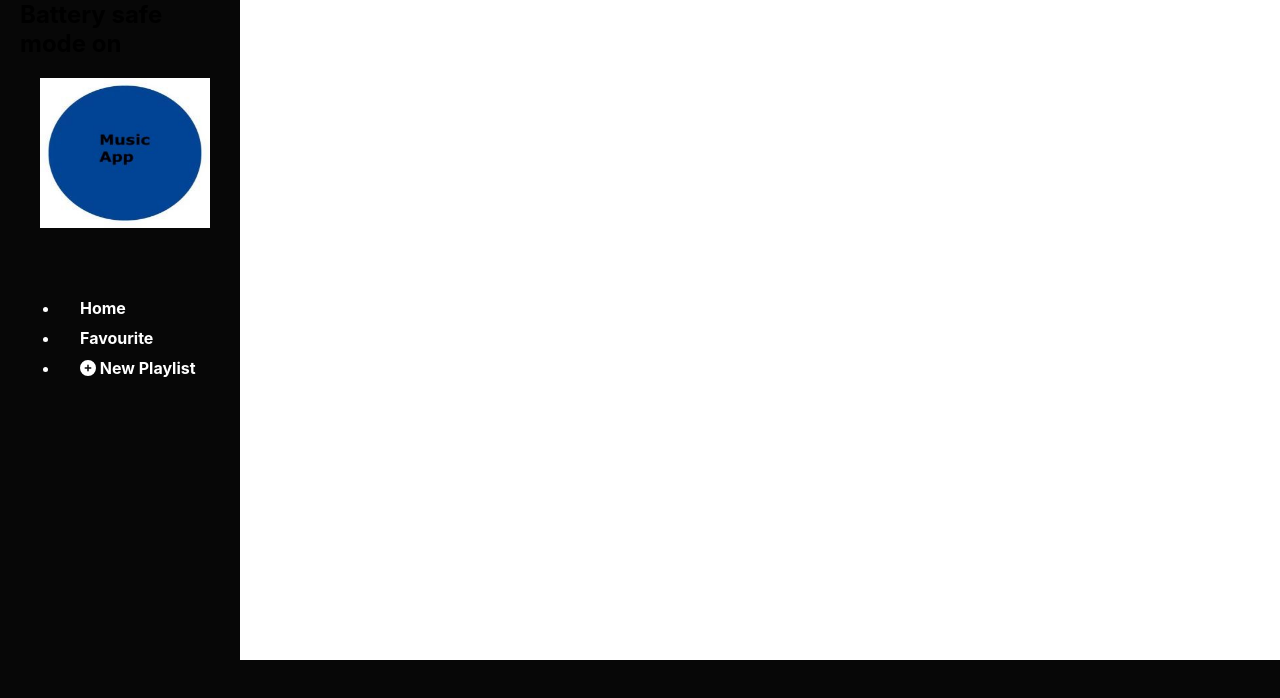
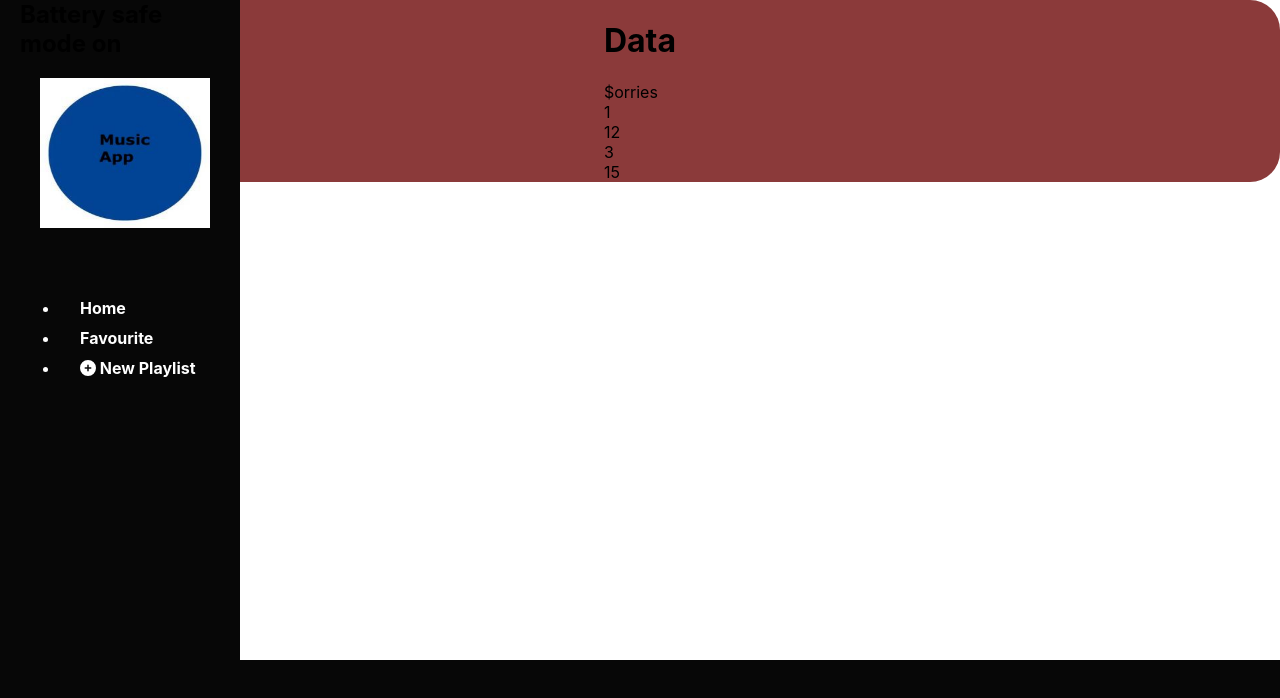
Before and after one commit to bbhushan0102/remit, a React (Create React App) app in the folder bb-music-app/: page /tracklist in a window 1280 px wide. Shown: the top 698 px of the page. Built offline with nearby package versions, Linux system fonts and the light colour scheme.

Commit message:
Track List added

```diff
--- a/bb-music-app/src/App.js
+++ b/bb-music-app/src/App.js
@@ -8,6 +8,7 @@ import Contentbar from './components/layout/Contentbar';
 import Footer from './components/layout/Footer';
 import Header from './components/layout/Header';
 import Search from './components/musicPlayer/Search';
+import TrackList from './components/musicPlayer/TrackList';
 
 
 
@@ -20,6 +21,7 @@ function App() {
         <Switch>
           <Route exact path="/" component={PlayerMain} />
           <Route exact path="/search" component={Search} />
+          <Route exact path="/tracklist" component={TrackList} />
         </Switch>
       </BrowserRouter>
       <Sidebar>
--- a/bb-music-app/src/components/musicPlayer/Player.js
+++ b/bb-music-app/src/components/musicPlayer/Player.js
@@ -104,15 +104,20 @@ function Player(props) {
 
                 </span>
             </p> */}
+
             <Link to='/search'>
-            <button className='control_ShuffleButton' onClick={()=>props.shuffle()} >
+            <button className='control_faSearch' >
                 <FontAwesomeIcon icon = { faSearch } /> {" "} Search
             </button>
              </Link>
+
+
              { " "}
              <button onClick={themeToggler}>Switch Theme</button>
              {" "}
-             <button > Add Playlist </button>
+             <Link to ='/tracklist'>
+                <button className='details'>Track List</button>
+             </Link>
 
         </div>
         </>
--- /dev/null
+++ b/bb-music-app/src/components/musicPlayer/TrackList.js
@@ -0,0 +1,21 @@
+import Songs from '../playList.json'
+
+function SongsList() {
+    return (
+        <div>
+           <h1>Data</h1>
+           {
+        Songs.map( song =>{
+            return(
+                <div key={song.id}>
+                    { song.track }
+                    {/* { song.src }
+                    {song.img_src} */}
+                </div>
+            )
+        })
+           }
+        </div>
+    )
+}
+export default SongsList;
```
